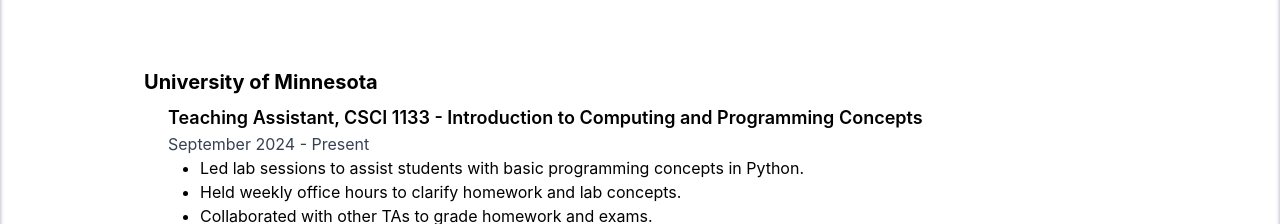
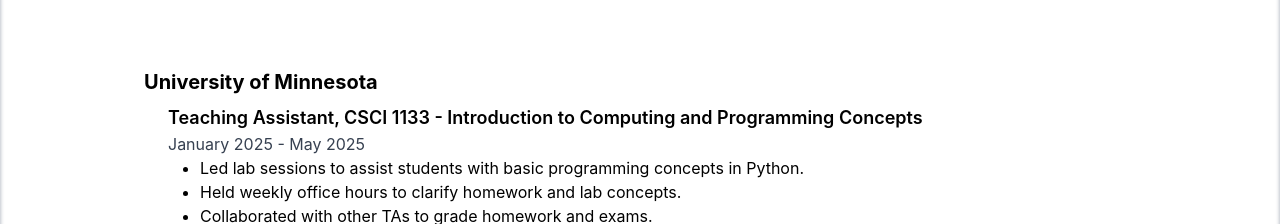
Before and after one commit to Sthor726/personal-website, a React (Create React App) app in the folder react-app/: page /resume in a window 1280 px wide. Shown: the part 1740-1964 px from the top of the page. Built offline with nearby package versions, Linux system fonts and the light colour scheme.

Commit message:
logo & resume

```diff
--- a/react-app/src/components/Resume.js
+++ b/react-app/src/components/Resume.js
@@ -91,7 +91,7 @@
             <li>
               <span className="font-semibold text-lg">Teaching Assistant, CSCI 1133 - Introduction to Computing and Programming Concepts</span>
               <br />
-              <span className="text-gray-700">September 2024 - Present</span>
+              <span className="text-gray-700">January 2025 - May 2025</span>
               <ul className="pl-8 list-disc">
                 <li className="text-base">Led lab sessions to assist students with basic programming concepts in Python.</li>
                 <li className="text-base">Held weekly office hours to clarify homework and lab concepts.</li>
```
Also changed, not shown: 1 other file (tests, documents, lock files or other folders).
